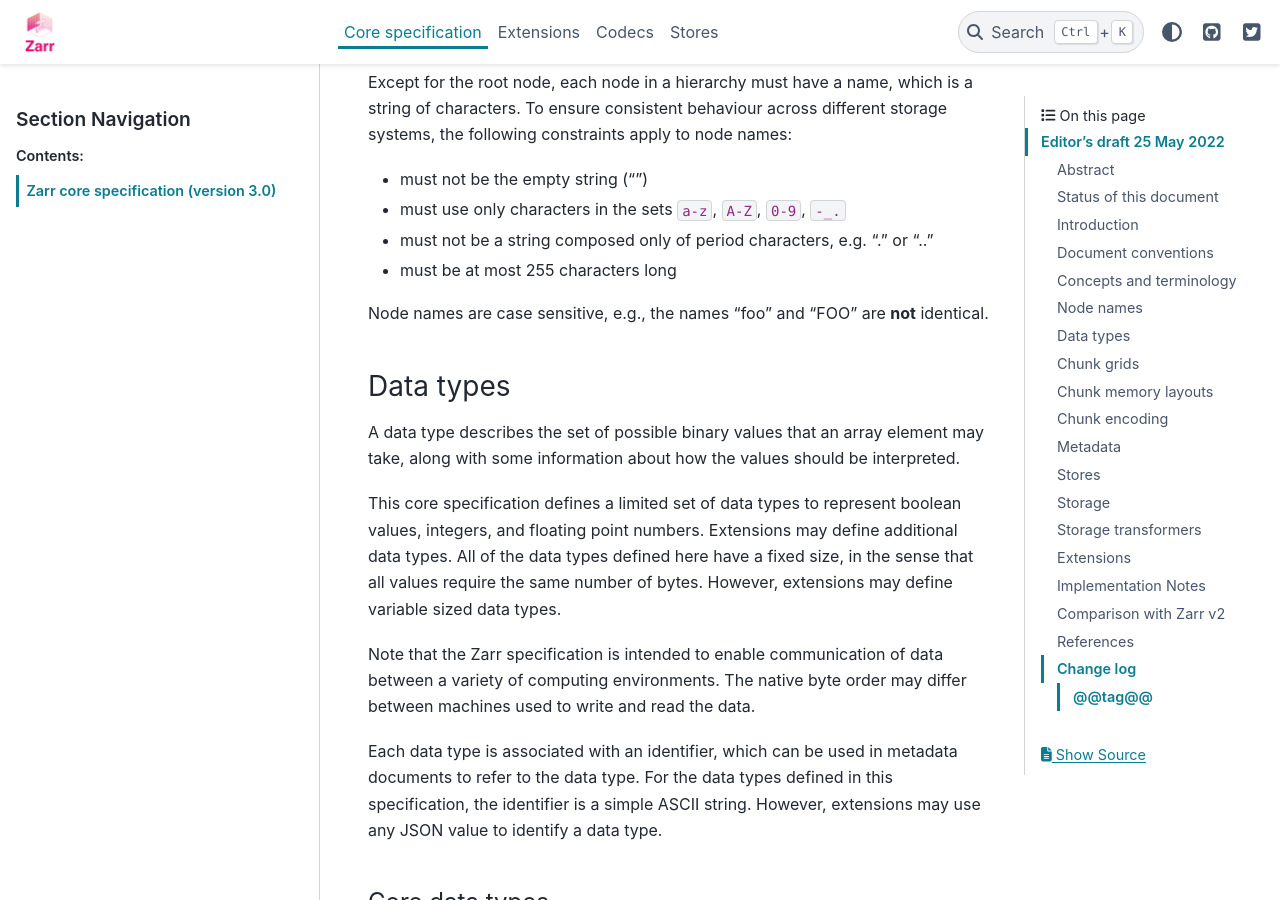
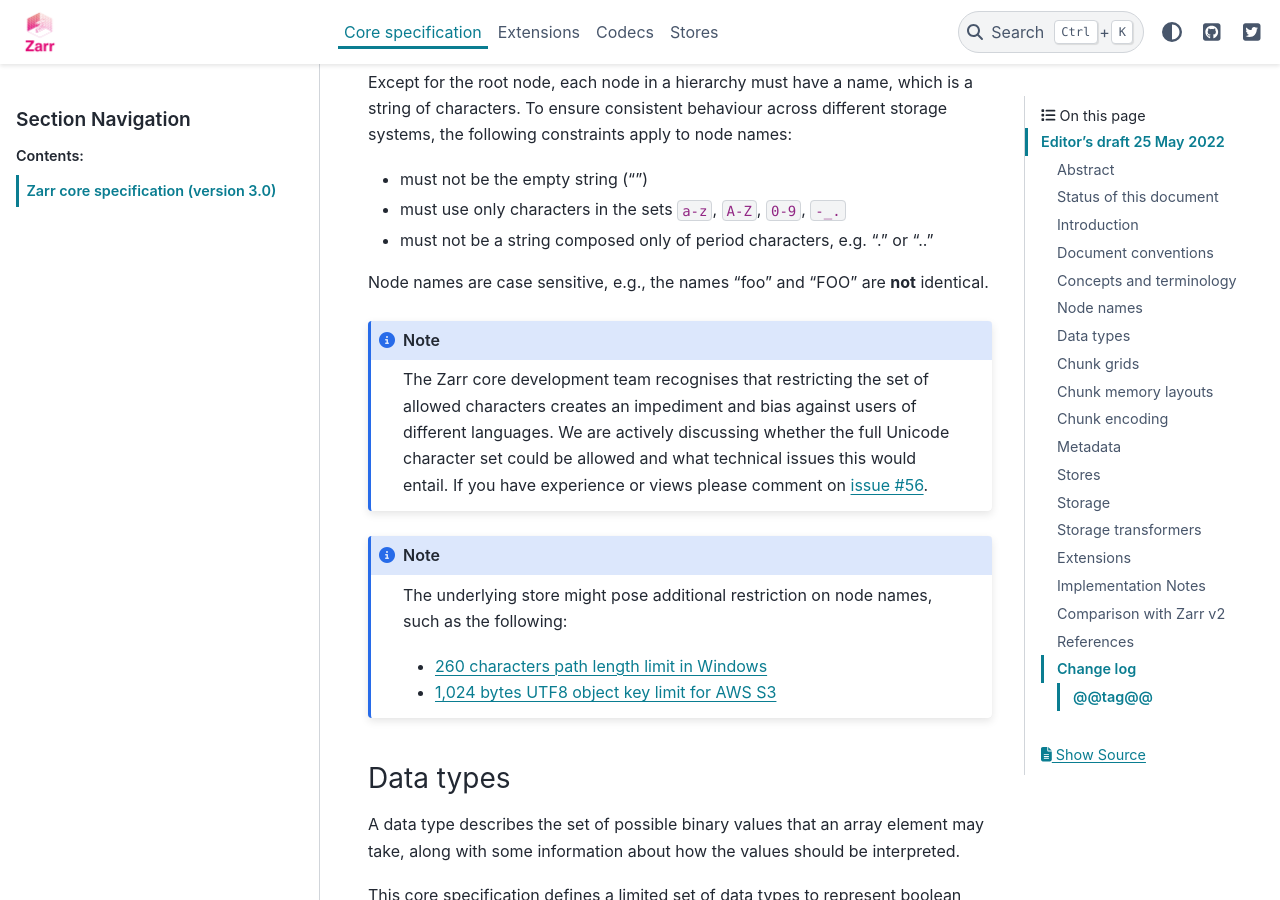
Before and after one commit to zarr-developers/zarr-specs, a Sphinx documentation site: the page built from docs/core/v3.0.rst, in a window 1280 px wide and 900 px high, scrolled down 10254 px. Built offline with Sphinx 7.4.7 and the PyData theme 0.15.4, drawn with Linux system fonts in a browser that asks for light colours.

Commit message:
remove 255 character limit for paths, add note about such restrictions on underlying stores (Windows, S3)

```diff
--- a/docs/core/v3.0.rst
+++ b/docs/core/v3.0.rst
@@ -471,12 +471,10 @@ node names:
 * must not be a string composed only of period characters, e.g. "." or
   ".."
 
-* must be at most 255 characters long
-
 Node names are case sensitive, e.g., the names "foo" and "FOO" are **not**
 identical.
 
-.. note:
+.. note::
     The Zarr core development team recognises that restricting the set
     of allowed characters creates an impediment and bias against users
     of different languages. We are actively discussing whether the full
@@ -484,6 +482,12 @@ identical.
     this would entail. If you have experience or views please comment on
     `issue #56 <https://github.com/zarr-developers/zarr-specs/issues/56>`_.
 
+.. note::
+    The underlying store might pose additional restriction on node names,
+    such as the following:
+
+    * `260 characters path length limit in Windows <https://learn.microsoft.com/en-us/windows/win32/fileio/maximum-file-path-limitation>`_
+    * `1,024 bytes UTF8 object key limit for AWS S3 <https://docs.aws.amazon.com/AmazonS3/latest/userguide/object-keys.html>`_
 
 Data types
 ==========
```
